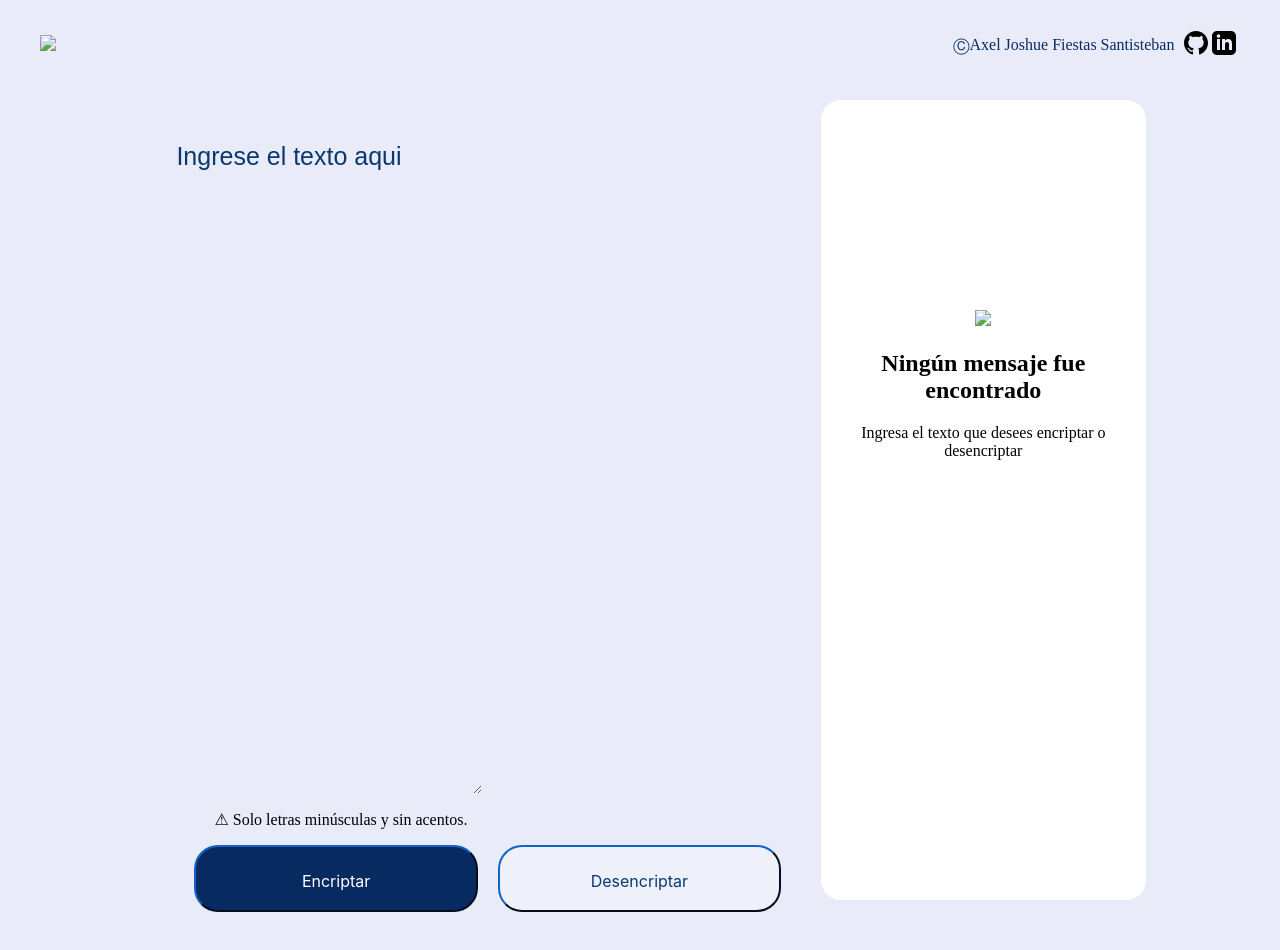
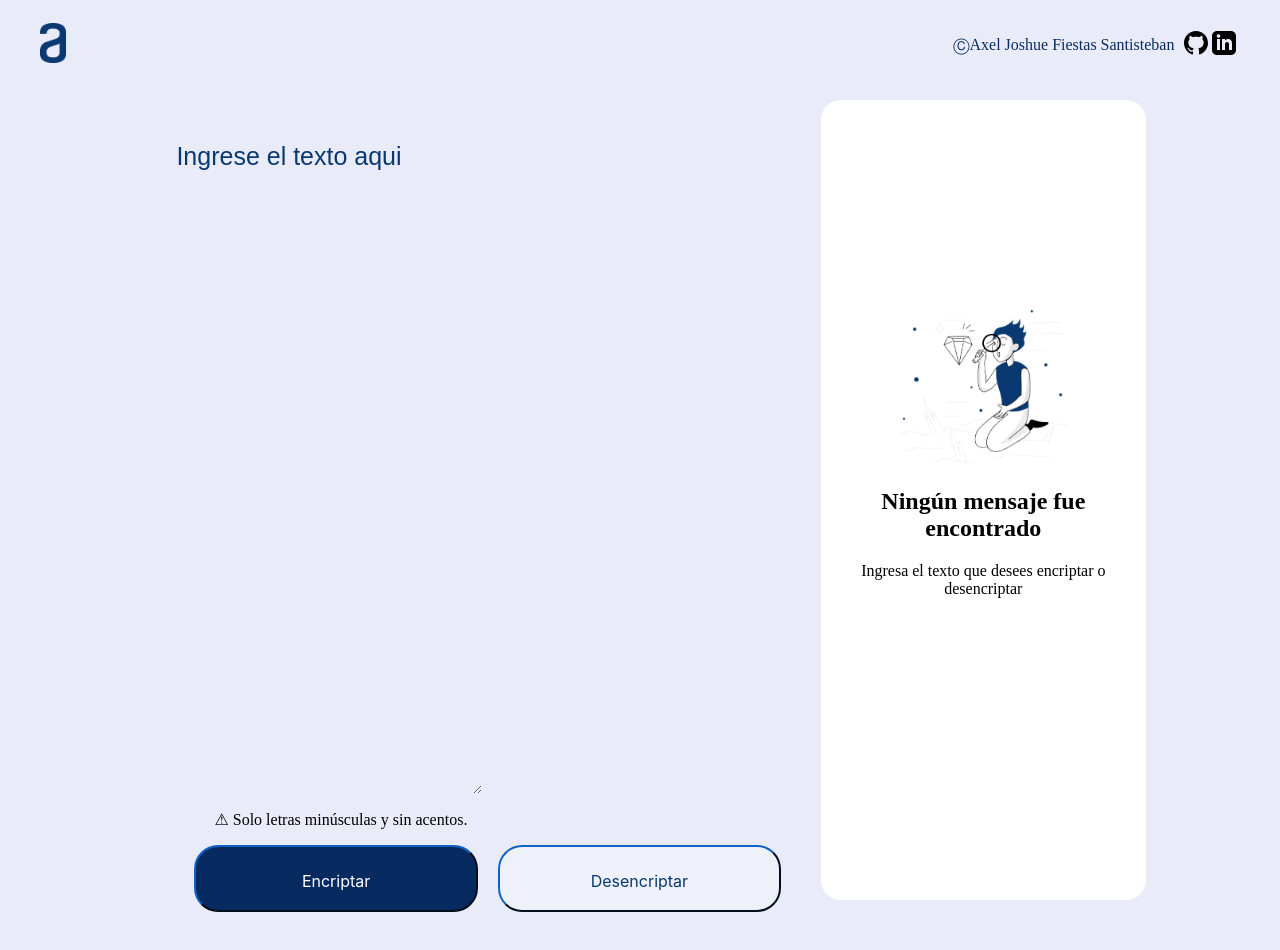
Before and after one commit to Axekran/ONE-CHALLENGUE-Proyecto_Encriptador, a plain HTML site: page index.html in a window 1280 px wide. Drawn offline with Linux system fonts and the light colour scheme; the site is published under a folder, as on GitHub Pages, so addresses that start at the root find nothing.

Commit message:
Se corrigió el error de que no se veían las imágenes puestas

```diff
--- a/index.html
+++ b/index.html
@@ -10,7 +10,7 @@
     <body>
 
         <header>
-            <a href="encriptador.html" ><img src="/images/logo_alura.png" width="auto" height="40"></a>
+            <a href="encriptador.html" ><img src="logo_alura.png" width="auto" height="40"></a>
             <div class="name">
             <p class="miNombre">ⒸAxel Joshue Fiestas Santisteban</p>
             <a href="https://github.com/Axekran" target="_blank"><svg xmlns="http://www.w3.org/2000/svg" width="24" height="24" viewBox="0 0 24 24"><path d="M12 0c-6.626 0-12 5.373-12 12 0 5.302 3.438 9.8 8.207 11.387.599.111.793-.261.793-.577v-2.234c-3.338.726-4.033-1.416-4.033-1.416-.546-1.387-1.333-1.756-1.333-1.756-1.089-.745.083-.729.083-.729 1.205.084 1.839 1.237 1.839 1.237 1.07 1.834 2.807 1.304 3.492.997.107-.775.418-1.305.762-1.604-2.665-.305-5.467-1.334-5.467-5.931 0-1.311.469-2.381 1.236-3.221-.124-.303-.535-1.524.117-3.176 0 0 1.008-.322 3.301 1.23.957-.266 1.983-.399 3.003-.404 1.02.005 2.047.138 3.006.404 2.291-1.552 3.297-1.23 3.297-1.23.653 1.653.242 2.874.118 3.176.77.84 1.235 1.911 1.235 3.221 0 4.609-2.807 5.624-5.479 5.921.43.372.823 1.102.823 2.222v3.293c0 .319.192.694.801.576 4.765-1.589 8.199-6.086 8.199-11.386 0-6.627-5.373-12-12-12z"/></svg></a>
@@ -37,7 +37,7 @@
             <div class="segundaParte">
                 <div class="mensaje">
                     <div id="mensajeDefecto" class="defecto">
-                        <img class="imagen" src="/images/muneco.png">
+                        <img class="imagen" src="muneco.png">
                         <h2>Ningún mensaje fue encontrado</h2>
                         <p>Ingresa el texto que desees encriptar o desencriptar</p>
                     </div>
```
Also changed, not shown: logo_alura.png (renamed from images/logo_alura.png), muneco.png (renamed from images/muneco.png).
